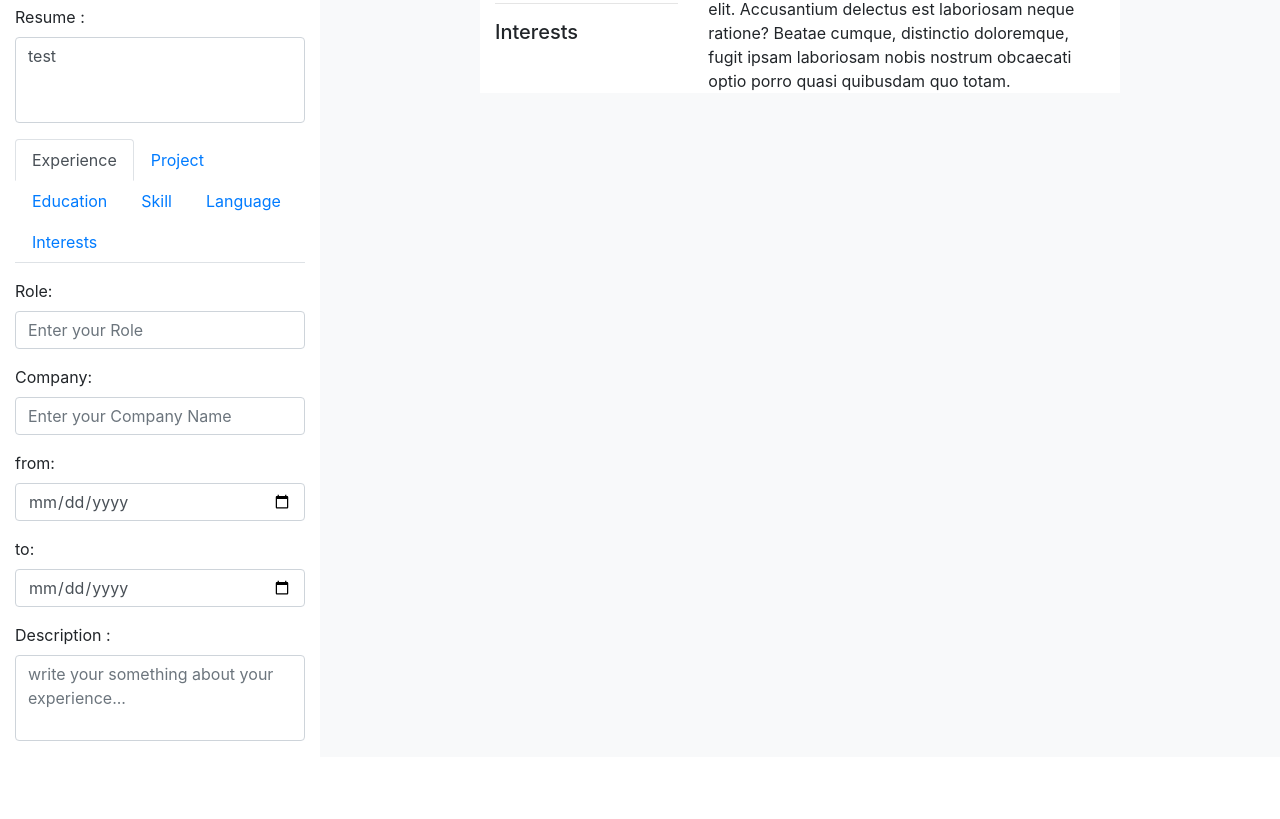
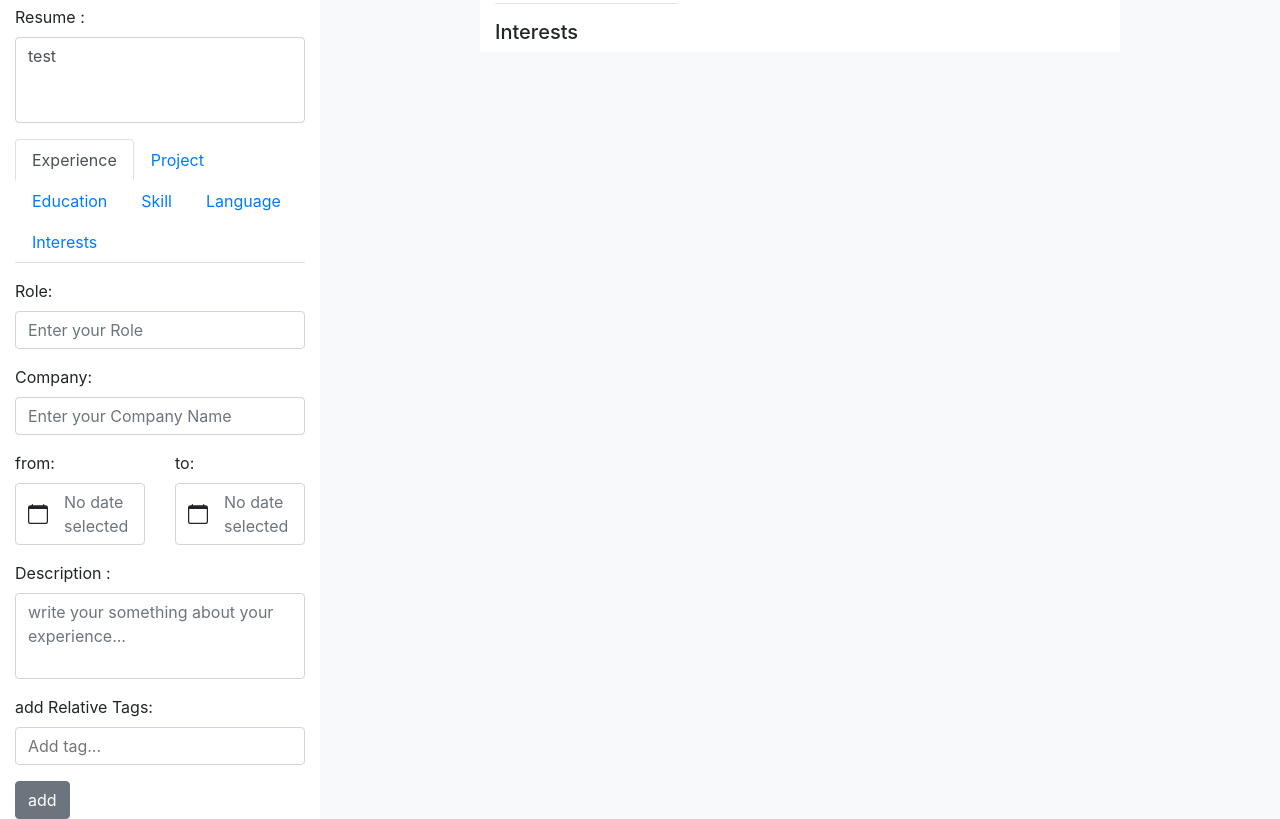
Before and after one commit to SakhriHoussem/vue-resume, a Vue app: page / in a window 1280 px wide. Shown: the part 513-1332 px from the top of the page. Before the commit the page ends 1270 px from the top, so only its background shows below. Built offline with nearby package versions, Linux system fonts and the light colour scheme.

Commit message:
submit the experiences form

```diff
--- a/src/components/SideBar.vue
+++ b/src/components/SideBar.vue
@@ -21,6 +21,7 @@
             <social/>
 
             <resume/>
+        </b-form>
 
         <b-tabs content-class="mt-3">
 
@@ -38,7 +39,6 @@
 
         </b-tabs>
 
-        </b-form>
     </b-col>
 </template>
 
--- a/src/components/form/experience.vue
+++ b/src/components/form/experience.vue
@@ -1,5 +1,6 @@
 <template>
     <b-tab title="Experience" active>
+        <b-form @submit.prevent="onSubmit">
             <b-form-group
                     label="Role:"
                     label-for="role"
@@ -7,6 +8,7 @@
                 <b-form-input
                         id="role"
                         type="text"
+                        v-model="role"
                         required
                         placeholder="Enter your Role"
                 ></b-form-input>
@@ -18,6 +20,7 @@
             >
                 <b-form-input
                         id="company"
+                        v-model="company"
                         type="text"
                         required
                         placeholder="Enter your Company Name"
@@ -30,11 +33,13 @@
                             label="from:"
                             label-for="experience-from"
                     >
-                    <b-form-input
+                        <b-form-datepicker
                                 id="experience-from"
-                            type="date"
+                                v-model="experienceFrom"
+                                class="mb-2"
                                 required
-                    ></b-form-input>
+                        >
+                        </b-form-datepicker>
                     </b-form-group>
                 </b-col>
 
@@ -43,11 +48,13 @@
                             label="to:"
                             label-for="experience-to"
                     >
-                    <b-form-input
+                        <b-form-datepicker
                                 id="experience-to"
-                            type="date"
+                                v-model="experienceTo"
+                                class="mb-2"
                                 required
-                    ></b-form-input>
+                        >
+                        </b-form-datepicker>
                     </b-form-group>
                 </b-col>
             </b-row>
@@ -58,16 +65,55 @@
             >
                 <b-form-textarea
                         id="experience-description"
+                        v-model="experienceDescription"
                         placeholder="write your something about your experience..."
                         rows="3"
                         max-rows="6"
                 ></b-form-textarea>
             </b-form-group>
+            <b-form-group label="add Relative Tags:" label-for="tags">
+                <b-form-tags
+                        input-id="links"
+                        separator=" ,;"
+                        v-model="experienceTags"
+                        class="mb-2"
+                        remove-on-delete
+                >
+                </b-form-tags>
+            </b-form-group>
+            <b-button type="submit">add</b-button>
+        </b-form>
     </b-tab>
 </template>
 
 <script>
     export default {
-        name: 'experience'
+        name: 'experience',
+        data() {
+            return {
+                role: '',
+                company: '',
+                experienceFrom: '',
+                experienceTo: '',
+                experienceDescription: '',
+                experienceTags: [],
+            }
+        },
+        methods: {
+            //todo: add validation
+            onSubmit() {
+                this.$store.commit('appendStateField', {
+                    field: 'experiences',
+                    value: {
+                        role:                  this.role,
+                        company:               this.company,
+                        from:        this.experienceFrom,
+                        to:          this.experienceTo,
+                        description: this.experienceDescription,
+                        tags:        this.experienceTags,
+                    }
+                })
+            }
+        }
     }
 </script>
--- a/src/components/form/social.vue
+++ b/src/components/form/social.vue
@@ -53,7 +53,7 @@
                     { field: 'socialNetworks',
                         value: {icon:   this.socialMedia,
                                 pseudo: this.pseudo,
-                                url:    this.getSocialNetworksList.find( value => value.value === this.socialMedia).url + this.pseudo
+                                url:    this.getSocialNetworksList.find( item => item.value === this.socialMedia).url + this.pseudo
                         }
                     })
             }
--- a/src/components/paper/content.vue
+++ b/src/components/paper/content.vue
@@ -9,7 +9,15 @@
             <font-awesome-icon icon="briefcase" />
             Experiences
         </h3>
-        Lorem ipsum dolor sit amet, consectetur adipisicing elit. Accusantium delectus est laboriosam neque ratione? Beatae cumque, distinctio doloremque, fugit ipsam laboriosam nobis nostrum obcaecati optio porro quasi quibusdam quo totam.
+        <div v-for="(experience, index) in getExperiences" :key="index">
+            <b-row>
+                <b-col>{{ experience.role }}</b-col>
+                <b-col>{{ experience.from }} - {{ experience.to }}</b-col>
+            </b-row>
+            <div> {{ experience.company }}</div>
+            <p>{{ experience.description }}</p>
+            <b-badge v-for="tag in experience.tags" :key="tag">{{ tag }}</b-badge>
+        </div>
         <h3>
             <font-awesome-icon icon="box-open" />
             Projects
@@ -29,7 +37,7 @@
         name: 'paperContent',
         computed: {
             ...mapGetters([
-                'getResume',
+                'getResume', 'getExperiences'
             ])
         }
     }
--- a/src/store.js
+++ b/src/store.js
@@ -12,7 +12,7 @@ export default new Vuex.Store({
             links: ["sakhrihoussem.me", "github.com/sakhrihoussem"],
             socialNetworks: [],
             resume: 'test',
-            experience: [],
+            experiences: [],
             interests: [],
             languages: [],
             skills: [],
@@ -41,6 +41,7 @@ export default new Vuex.Store({
         getLinks: state => { return  state.form.links },
         getSocialNetworks: state => { return  state.form.socialNetworks },
         getResume: state => { return  state.form.resume },
+        getExperiences: state => { return  state.form.experiences },
     },
     mutations: {
         updateStateField (state, payload) {
```
Lines whose indentation alone changed are shown as unchanged.
